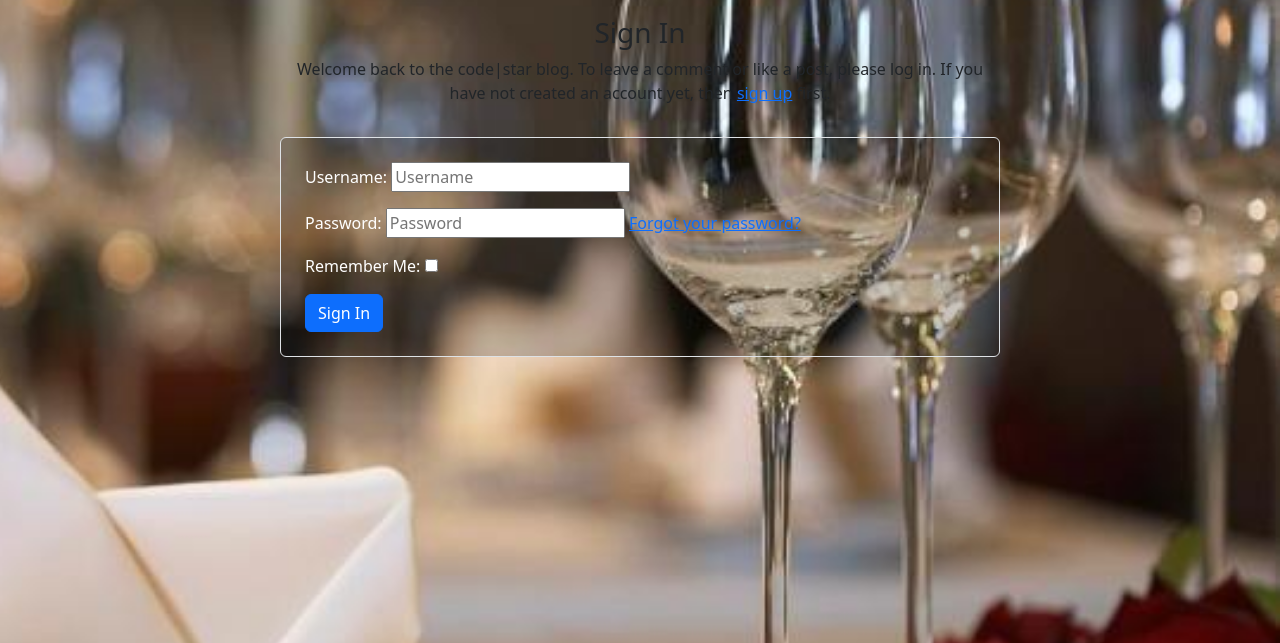
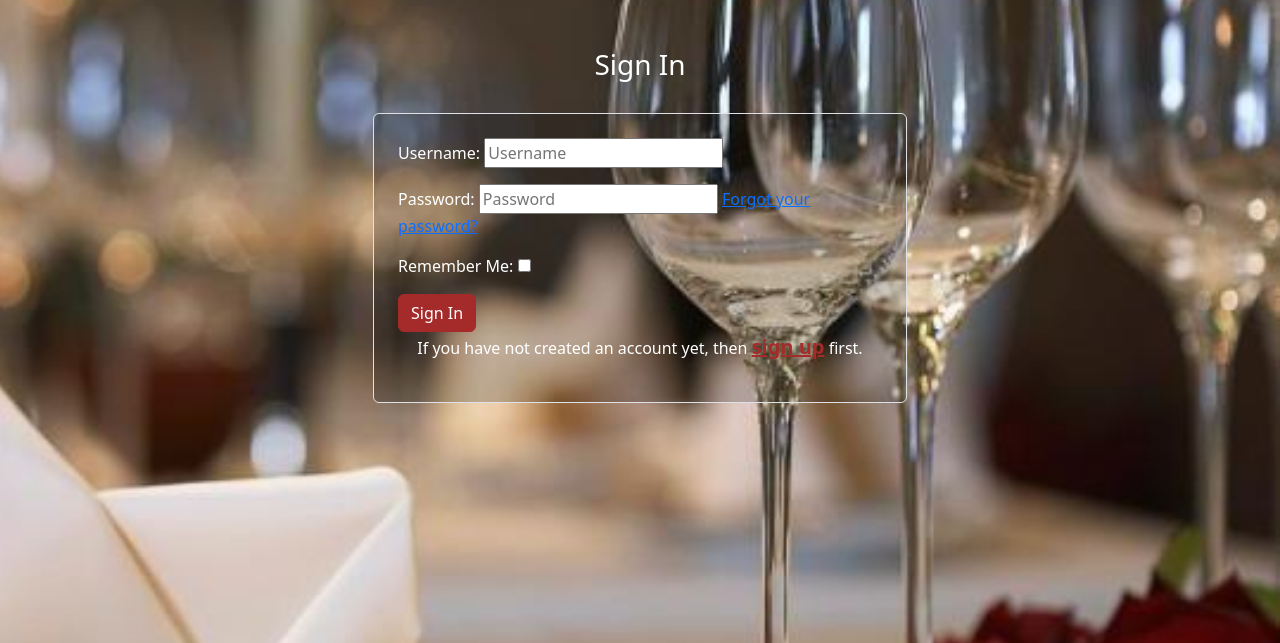
Before and after one commit to meena-rathi/resturtantbooking, a Django app: page /accounts/login/ in a window 1280 px wide. Shown: the part 70-713 px from the top of the page. Run offline with Django 5.2, Linux system fonts and the light colour scheme; some libraries are stand-ins or nearby versions.

Commit message:
fix sign up and login page

```diff
--- a/resturtant/settings.py
+++ b/resturtant/settings.py
@@ -19,7 +19,7 @@ SECRET_KEY = "django-insecure-y0=9xai!1@2majw6apv78e1$cmn0cds)ay2yjoxj-lvp+84(*2
 # SECURITY WARNING: don't run with debug turned on in production!
 DEBUG = True
 
-ALLOWED_HOSTS = ['8000-meenarathi-resturtantbo-rtyxv915t5m.ws-eu112.gitpod.io']
+ALLOWED_HOSTS = ['8000-meenarathi-resturtantbo-rtyxv915t5m.ws-eu110.gitpod.io']
 
 CSRF_TRUSTED_ORIGINS = ['https://8000-meena-rathi-resturtantbo-igik8c7ash.us1.codeanyapp.com']
 
--- a/templates/allauth/account/login.html
+++ b/templates/allauth/account/login.html
@@ -1,27 +1,28 @@
 {% extends "account/base_entrance.html" %}
-
 {% load i18n %}
 {% load allauth account %}
+
 {% block head_title %}
     {% trans "Sign In" %}
 {% endblock head_title %}
+
 {% block content %}
-<div class="container justify-content-center color-white">
+<div class="container justify-content-center transparent-background text-white">
     <div class="row">
-        <div class="col-md-8 mt-3 offset-md-2">
+        <div class="col-md-8 mt-5 offset-md-2"> <!-- Added mt-5 for top margin -->
             <h3 class="text-center color-white bold">{% trans "Sign In" %}</h3>
-            <p class="text-center color-white bold">{% blocktrans %}Welcome back to the code|star blog. To leave a comment or like a post, please log in. If you have not created an account yet, then <a class="link" href="{{ signup_url }}">sign up</a> first.{% endblocktrans %}</p>
         </div>
     </div>
-    <div class="row">
-        <div class="col-md-8 mt-3 offset-md-2">
+    <div class="row justify-content-center"> <!-- Center the form -->
+        <div class="col-md-6 mt-4"> <!-- Reduced number of columns for the form container -->
             <form class="login border p-4 rounded" method="POST"  action="{% url 'account_login' %}">
                 {% csrf_token %}
                 {{ form.as_p }}
                 {% if redirect_field_value %}
                 <input type="hidden" name="{{ redirect_field_name }}" value="{{ redirect_field_value }}" />
                 {% endif %}
-                <button class="btn btn-primary btn-signup float-right" type="submit">{% trans "Sign In" %}</button>
+                <button class="btn btn-primary btn-signup float-right" type="submit" style="background-color: brown; border-color: brown;">{% trans "Sign In" %}</button>
+                <p class="text-center color-white bold">{% blocktrans %}If you have not created an account yet, then <a class="link" style="color: brown; font-size: 20px; font-weight: bold;" href="{{ signup_url }}">sign up</a> first.{% endblocktrans %}</p>
             </form>
         </div>
     </div>
```
Also changed, not shown: templates/allauth/account/signup.html (+5 -4 lines), templates/menu.html (+3 -64 lines).
